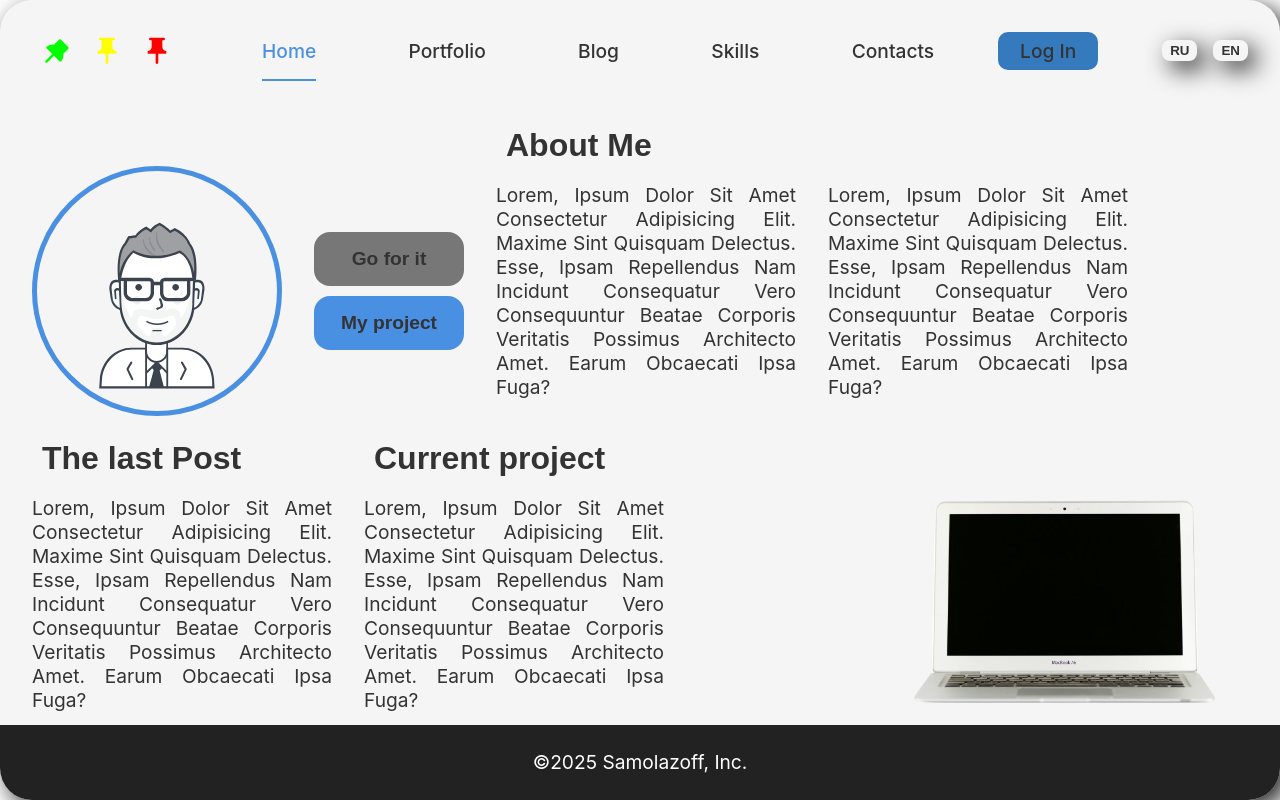
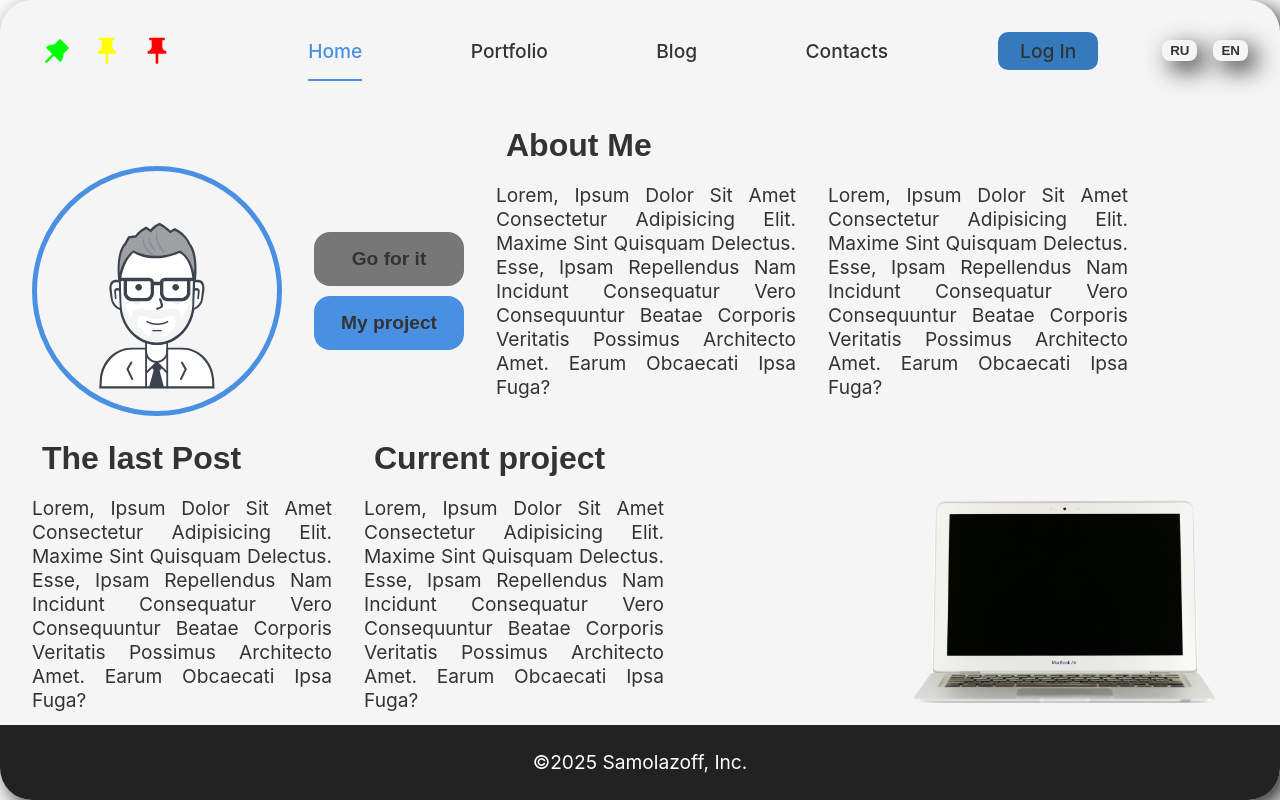
Before and after one commit to samolazoff/portfolio-samolazoff, a React (Vite) app in the folder frontend/: page / in a window 1280 px wide. Built offline with nearby package versions, Linux system fonts and the light colour scheme.

Commit message:
chanhe menu

```diff
--- a/frontend/src/components/NavMain/NavMain.scss
+++ b/frontend/src/components/NavMain/NavMain.scss
@@ -5,7 +5,7 @@
     width: 100%;
     &_big{
         flex-direction: row;
-        justify-content: space-between;
+        justify-content: space-around;
     }
     &_small{
         flex-direction: column;
--- a/frontend/src/data/language.json
+++ b/frontend/src/data/language.json
@@ -12,10 +12,6 @@
             {
                 "title": "blog",
                 "path": "blog"
-            },
-            {
-                "title": "skills",
-                "path": "skills"
             },
             {
                 "title": "contacts",
@@ -48,10 +44,6 @@
                 "path": "blog"
             },
             {
-                "title": "Скилы",
-                "path": "skills"
-            },
-            {
                 "title": "Контакты",
                 "path": "contacts"
             }
```
